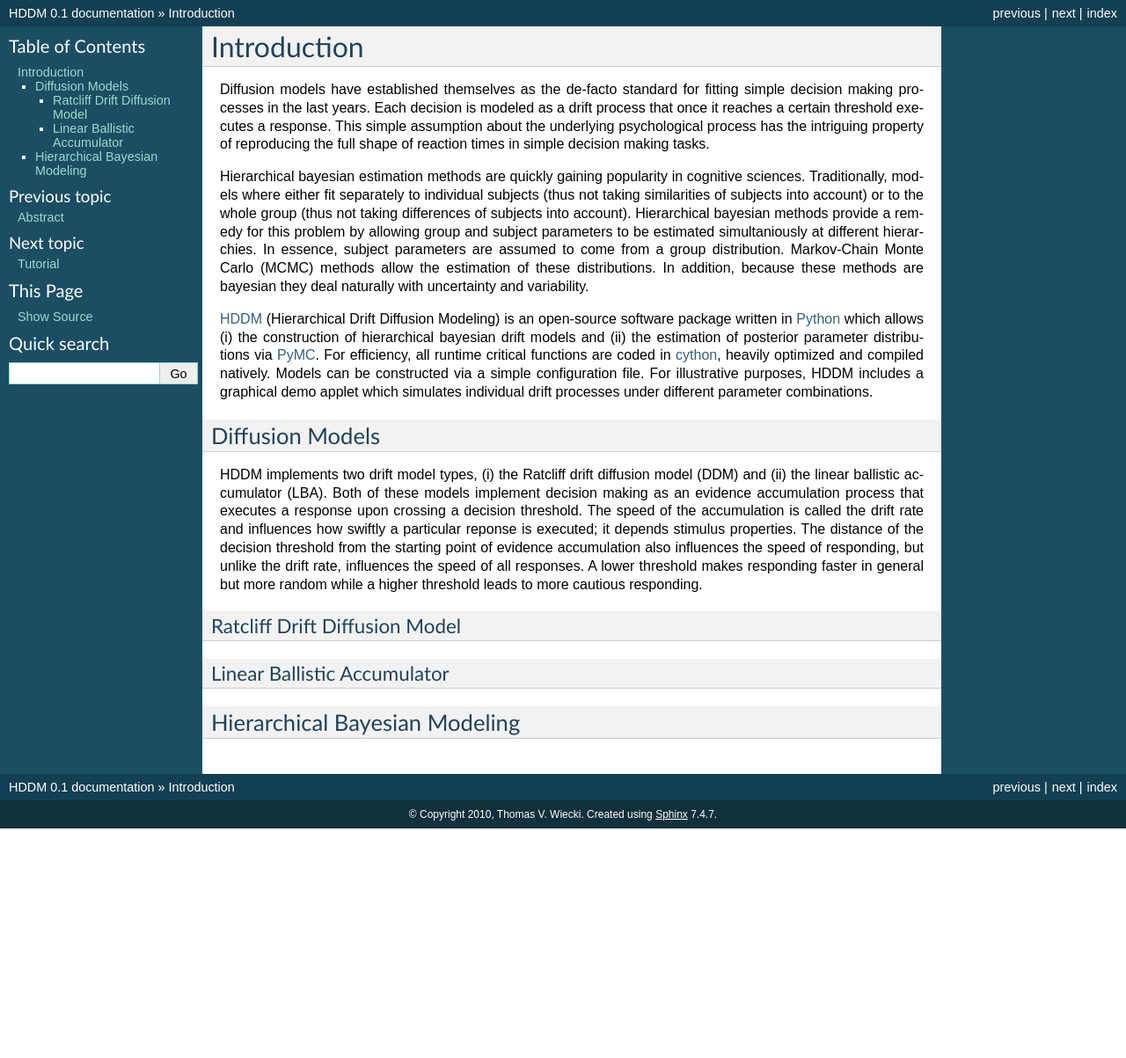
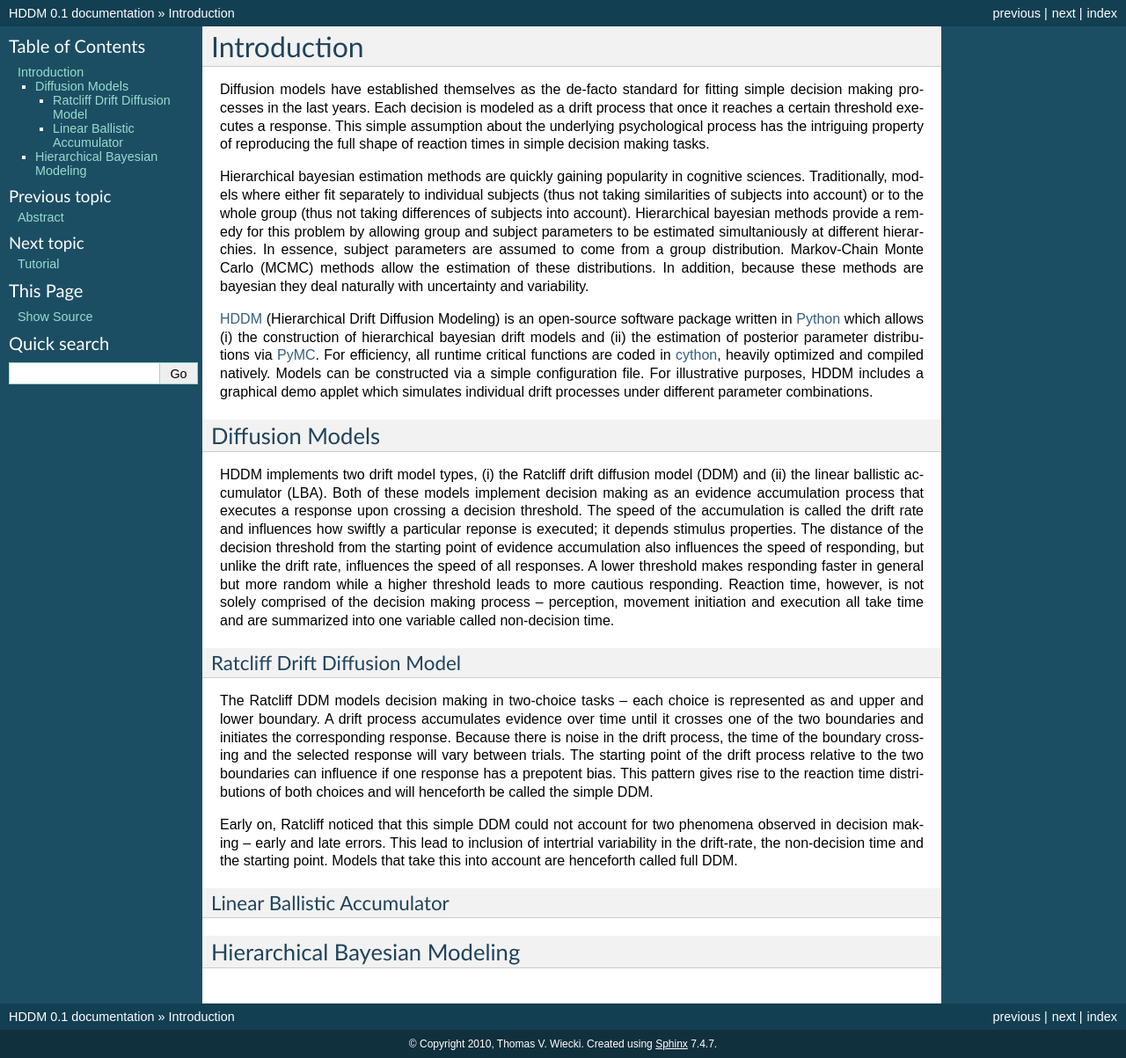
Before and after one commit to hddm-devs/hddm, a Sphinx documentation site: the page built from docs/intro.rst, in a window 1280 px wide. Shown: the whole page at 88% size. Built offline with Sphinx 7.4.7, drawn with Linux system fonts in a browser that asks for light colours; formulas are drawn with MathJax 3; before the commit the page ends 942 px from its top, so only the background shows below that.

Commit message:
Added more to the introduction

```diff
--- a/docs/intro.rst
+++ b/docs/intro.rst
@@ -47,11 +47,30 @@ starting point of evidence accumulation also influences the speed of
 responding, but unlike the drift rate, influences the speed of all
 responses. A lower threshold makes responding faster in general but
 more random while a higher threshold leads to more cautious
-responding.
+responding. Reaction time, however, is not solely comprised of the
+decision making process -- perception, movement initiation and
+execution all take time and are summarized into one variable called
+non-decision time.
 
 Ratcliff Drift Diffusion Model
 ------------------------------
 
+The Ratcliff DDM models decision making in two-choice tasks -- each
+choice is represented as and upper and lower boundary. A drift process
+accumulates evidence over time until it crosses one of the two
+boundaries and initiates the corresponding response. Because there is
+noise in the drift process, the time of the boundary crossing and the
+selected response will vary between trials. The starting point of the
+drift process relative to the two boundaries can influence if one
+response has a prepotent bias. This pattern gives rise to the reaction
+time distributions of both choices and will henceforth be called the
+simple DDM.
+
+Early on, Ratcliff noticed that this simple DDM could not account for
+two phenomena observed in decision making -- early and late
+errors. This lead to inclusion of intertrial variability in the
+drift-rate, the non-decision time and the starting point. Models that
+take this into account are henceforth called full DDM.
 
 
 Linear Ballistic Accumulator
```
